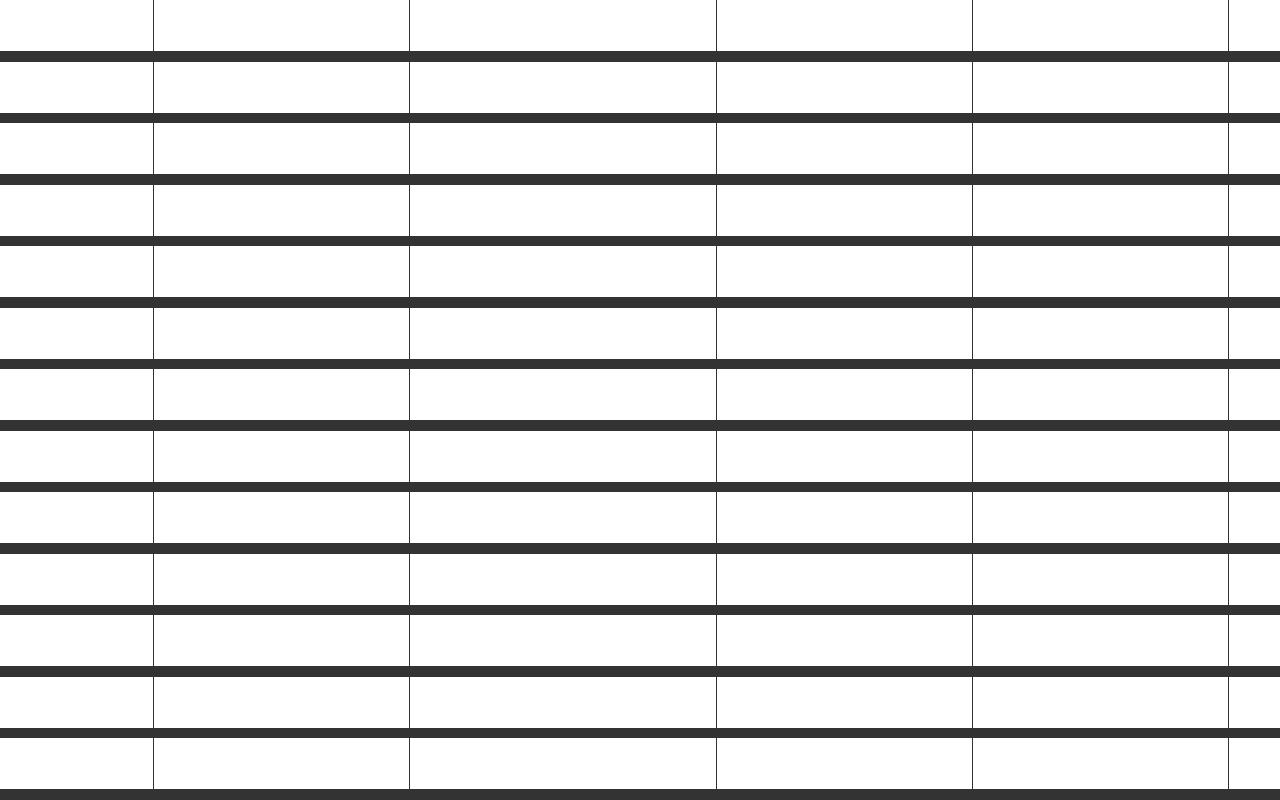
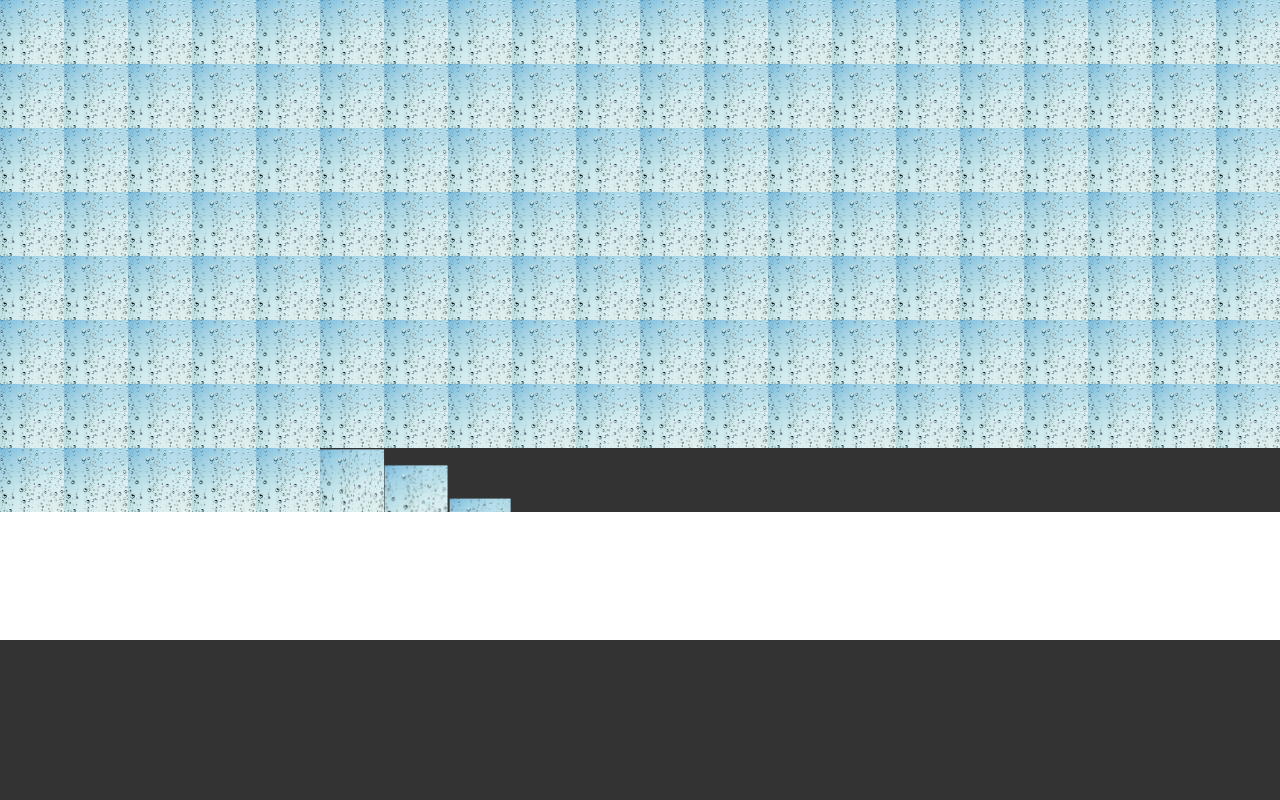
Before and after one commit to Frontend-Design/Design, a React (Create React App) app: page /imageRoop in a window 1280 px wide. Built offline with nearby package versions, Linux system fonts and the light colour scheme.

Commit message:
I caanot make ImageRoop design

```diff
--- a/src/Components/Home/Home.tsx
+++ b/src/Components/Home/Home.tsx
@@ -1,5 +1,4 @@
 import { Link } from "react-router-dom";
-import img from "../../Assets/Group150.svg"
 
 export default function Home() {
     return(
--- a/src/Components/ImageRoop/ImageRoop.tsx
+++ b/src/Components/ImageRoop/ImageRoop.tsx
@@ -1,18 +1,22 @@
+import { useRef } from "react";
 import * as S from "./Style";
 
 export default function ImageRoop() {
+
+  const banner:any = useRef();
+  console.log(banner);
+//   banner.current.focus();
+
   let arr: Array<number> = [];
-
-  for (let i = 0, amount = 324; i < amount; i++) {
+  for (let i = 0, amount = 200; i < amount; i++) {
     arr.push(i);
   }
 
   return (
     <S.ImageRoopLayer>
-      <S.Banner>
-        <S.Blocks />
+      <S.Banner ref={banner}>
         {arr.map((index) => {
-          return <S.Blocks />;
+          return <S.Blocks delay={index * 0.05} />;
         })}
       </S.Banner>
     </S.ImageRoopLayer>
--- a/src/Components/ImageRoop/Style.ts
+++ b/src/Components/ImageRoop/Style.ts
@@ -1,4 +1,9 @@
 import styled from "styled-components";
+import img from "../../Assets/rain.jpg";
+
+type delayprop = {
+  delay: number;
+};
 
 export const ImageRoopLayer = styled.section`
   position: relative;
@@ -12,31 +17,43 @@ export const Banner = styled.div`
   top: 0;
   left: 0;
   width: 100%;
-  height: 100%;
+  /* height: 100%; */
   display: flex;
   flex-wrap: wrap;
   overflow: hidden;
 `;
 
-export const Blocks = styled.div`
+export const Blocks = styled.div<delayprop>`
   position: relative;
   display: block;
-  width: 4vw;
-  height: 4vw;
+  width: 5vw;
+  height: 5vw;
   background: #fff;
   animation: animate 0.75s ease-in-out forwards;
+  animation-delay: ${(prop) => prop.delay + "s"};
+
 
   @keyframes animate {
-      0%{
+    0% {
       opacity: 0;
       transform: scale(0) translateY(1000px);
+      background: url(${img});
+      background-position: center;
+      background-attachment: fixed;
+      background-size: cover;
+      background-repeat: none;
     }
-      50%{
+    50% {
       opacity: 1;
     }
-      100%{
+    100% {
       opacity: 1;
       transform: scale(1) translateY(0);
+      background: url(${img});
+      background-position: center;
+      background-attachment: fixed;
+      background-size: cover;
+      background-repeat: none;
     }
   }
 `;
```
Also changed, not shown: src/Assets/rain.jpg (added). Lines whose indentation alone changed are shown as unchanged.
